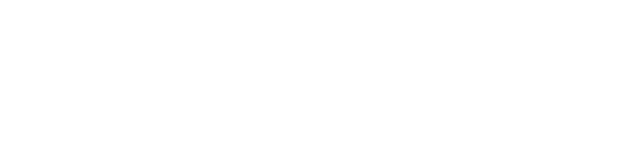
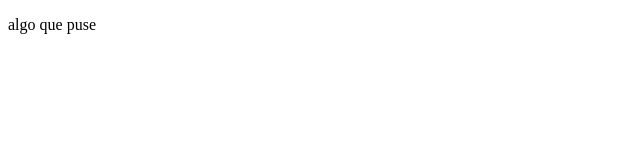
Before and after one commit to fanca47/segundo-git, a plain HTML site: page index.html in a window 1280 px wide. Shown: the whole page, without its empty margins (0-640 px from the left). Drawn offline with Linux system fonts and the light colour scheme.

Commit message:
algo que puse

```diff
--- a/index.html
+++ b/index.html
@@ -7,6 +7,6 @@
     <title>Document</title>
 </head>
 <body>
-
+    <p>algo que puse </p>
 </body>
 </html>
```
